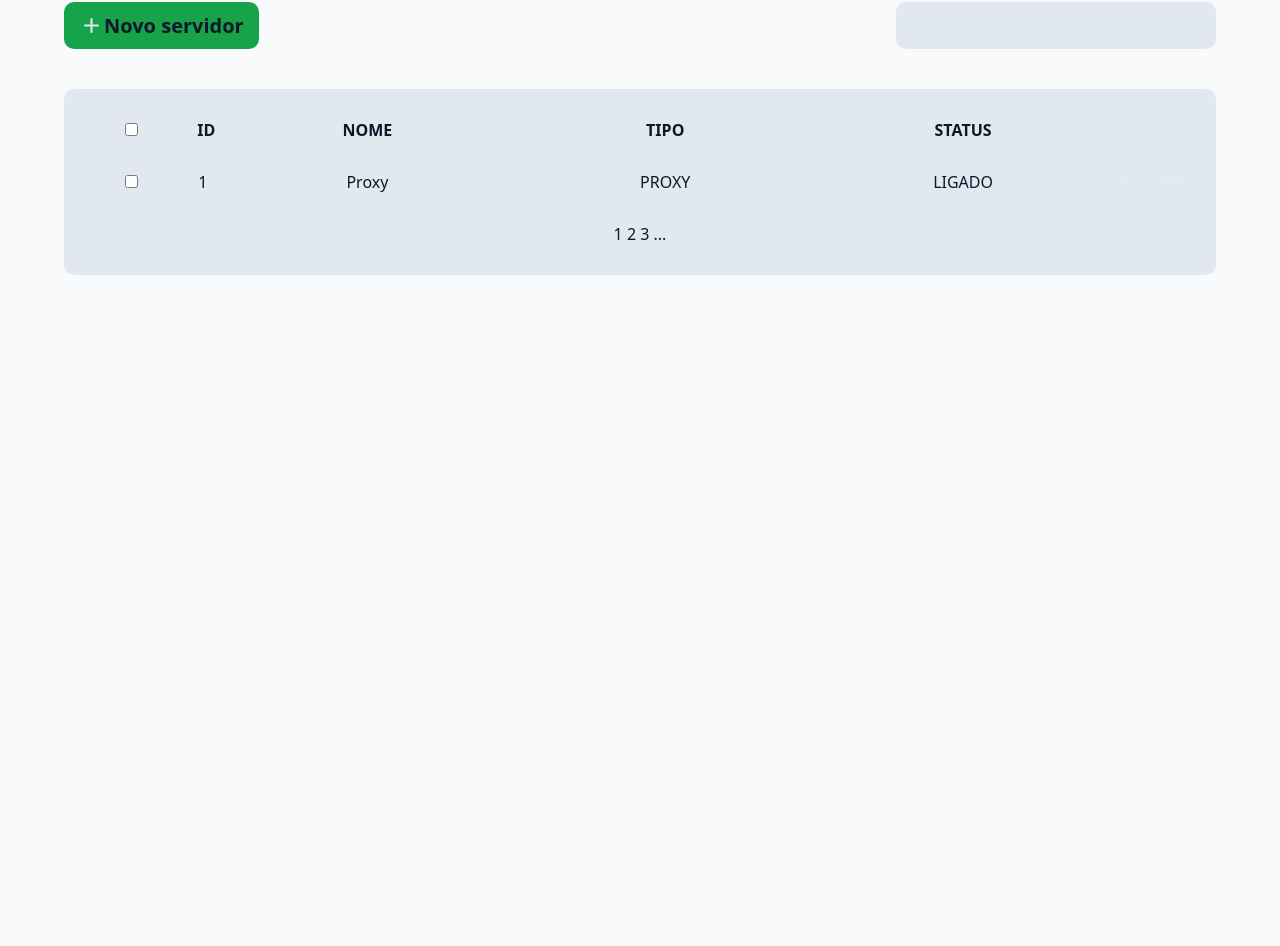
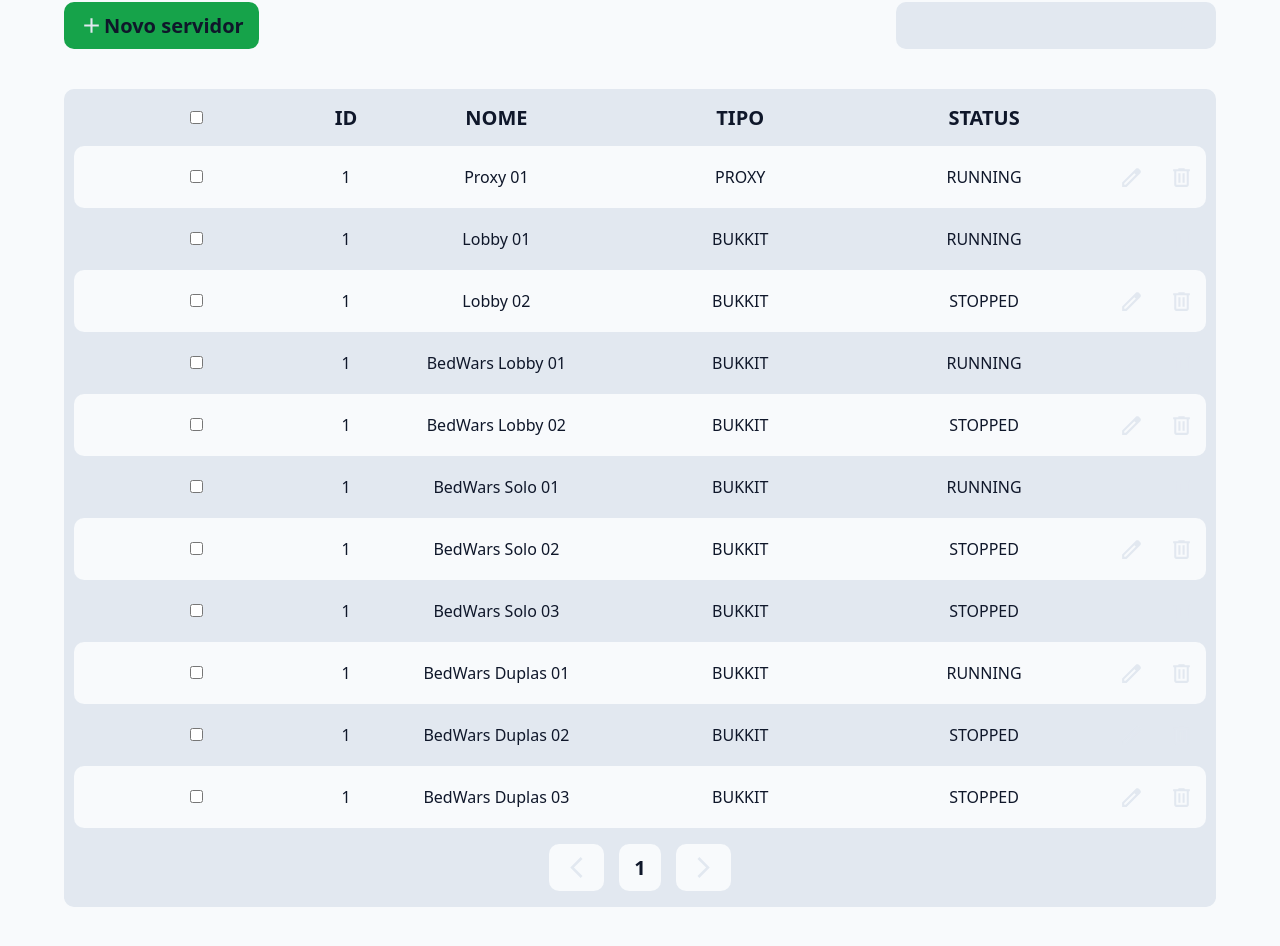
Before and after one commit to oJVzinn/JServerManager, a React (Vite) app: page / in a window 1280 px wide. Shown: the part 118-1064 px from the top of the page. Before the commit the page ends 800 px from the top, so only its background shows below. Built offline with nearby package versions, Linux system fonts and the light colour scheme.

Commit message:
Finalizado a listagem de servidores

```diff
--- a/src/page/home/component/serverList/ServerList.module.css
+++ b/src/page/home/component/serverList/ServerList.module.css
@@ -7,7 +7,7 @@
 .serverTable {
     background-color: var(--color-bg-secondary);
     width: 100%;
-    padding: 15px 10px;
+    padding: 0 10px;
     table-layout: fixed;
     border-collapse: separate;
     border-radius: 10px;
@@ -15,30 +15,65 @@
     overflow: hidden;
 }
 
+.checkboxColumn {
+    width: 10%;
+}
+
+.idColumn {
+    width: 5%;
+}
+
+.buttonColumn {
+    width: 50px;
+}
+
 .tableCell {
     padding: 15px 10px;
     text-align: center;
 }
 
-.checkboxCell {
-    width: 10%;
+.columnTitle {
+    font-size: var(--font-size-subtitle);
+    font-weight: bold;
+    color: var(--color-text);
+    padding: 15px 0;
 }
 
-.idCell {
-    width: 1%;
-    text-align: center;
+.footerPagination {
+    display: flex;
+    padding: 15px;
+    justify-content: center;
+    gap: 15px;
 }
 
-.checkboxColumn {
-    width: 10%;
+.buttonPagination {
+    background-color: var(--color-bg);
+    display: flex;
+    justify-content: center;
+    align-items: center;
+    outline: none;
+    margin: 0;
+    padding: 10px 15px;
+    border: none;
+    border-radius: 10px;
+    font-size: var(--font-size-subtitle);
+    font-weight: bold;
 }
 
-.buttonCell {
-    width: 45px;
+.paginationImg {
+    width: 25px;
     height: 25px;
 }
 
-.buttonIcon {
-    width: 25px;
-    height: 25px;
+.paginationList {
+    list-style: none;
+    display: flex;
+    justify-content: center;
+    align-items: center;
+    padding: 0;
+    margin: 0;
 }
+
+.buttonPagination:hover {
+    cursor: pointer;
+}
--- a/src/page/home/component/serverList/index.tsx
+++ b/src/page/home/component/serverList/index.tsx
@@ -1,11 +1,12 @@
 import styles from "./ServerList.module.css"
+import ServerListInfo from "../serverListInfo";
 
 export default function ServerList() {
     return (
         <div className={styles.ServerList}>
             <table className={styles.serverTable}>
                 <colgroup>
-                    <col className={styles.checkboxColumn}/>
+                    <col className={`{styles.checkboxColumn}`}/>
                     <col className={styles.idColumn}/>
                     <col/>
                     <col/>
@@ -14,32 +15,48 @@ export default function ServerList() {
                     <col className={styles.buttonColumn}/>
                 </colgroup>
                 <thead>
-                <tr className={styles.tableRow}>
-                    <th className={`${styles.tableCell} ${styles.checkboxCell}`} scope="col"><input type={"checkbox"}/></th>
-                    <th className={`${styles.tableCell} ${styles.idCell}`} scope="col">ID</th>
-                    <th className={styles.tableCell} scope="col">NOME</th>
-                    <th className={styles.tableCell} scope="col">TIPO</th>
-                    <th className={styles.tableCell} scope="col">STATUS</th>
-                    <th className={styles.buttonCell} scope="col" aria-label="Editar" />
-                    <th className={styles.buttonCell} scope="col" aria-label="Excluir" />
+                <tr>
+                    <th><input type={"checkbox"}/></th>
+                    <th className={styles.columnTitle}>ID</th>
+                    <th className={`${styles.columnTitle}`}>NOME</th>
+                    <th className={`${styles.columnTitle}`}>TIPO</th>
+                    <th className={`${styles.columnTitle}`}>STATUS</th>
+                    <th aria-label="Editar"/>
+                    <th aria-label="Excluir"/>
                 </tr>
                 </thead>
 
                 <tbody>
-                <tr className={styles.tableRow}>
-                    <td className={`${styles.tableCell} ${styles.checkboxCell}`}><input type={"checkbox"}/></td>
-                    <td className={`${styles.tableCell} ${styles.idCell}`}>1</td>
-                    <td className={styles.tableCell}>Proxy</td>
-                    <td className={styles.tableCell}>PROXY</td>
-                    <td className={styles.tableCell}>LIGADO</td>
-                    <td className={styles.buttonCell}><img className={styles.buttonIcon} alt="Editar servidor" src="/assets/edit.svg"/></td>
-                    <td className={styles.buttonCell}><img className={styles.buttonIcon} alt="Excluir servidor" src="/assets/delete.svg"/></td>
-                </tr>
+                <ServerListInfo position={1} id={1} name={"Proxy 01"} type={"PROXY"} status={"RUNNING"}/>
+                <ServerListInfo position={2} id={1} name={"Lobby 01"} type={"BUKKIT"} status={"RUNNING"}/>
+                <ServerListInfo position={3} id={1} name={"Lobby 02"} type={"BUKKIT"} status={"STOPPED"}/>
+                <ServerListInfo position={4} id={1} name={"BedWars Lobby 01"} type={"BUKKIT"} status={"RUNNING"}/>
+                <ServerListInfo position={5} id={1} name={"BedWars Lobby 02"} type={"BUKKIT"} status={"STOPPED"}/>
+                <ServerListInfo position={6} id={1} name={"BedWars Solo 01"} type={"BUKKIT"} status={"RUNNING"}/>
+                <ServerListInfo position={7} id={1} name={"BedWars Solo 02"} type={"BUKKIT"} status={"STOPPED"}/>
+                <ServerListInfo position={8} id={1} name={"BedWars Solo 03"} type={"BUKKIT"} status={"STOPPED"}/>
+                <ServerListInfo position={9} id={1} name={"BedWars Duplas 01"} type={"BUKKIT"} status={"RUNNING"}/>
+                <ServerListInfo position={10} id={1} name={"BedWars Duplas 02"} type={"BUKKIT"} status={"STOPPED"}/>
+                <ServerListInfo position={11} id={1} name={"BedWars Duplas 03"} type={"BUKKIT"} status={"STOPPED"}/>
                 </tbody>
 
                 <tfoot>
-                <tr className={styles.tableRow}>
-                    <td className={styles.tableCell} colSpan={7}>1 2 3 ...</td>
+                <tr>
+                    <td colSpan={7}>
+                        <div className={styles.footerPagination} >
+                            <button className={styles.buttonPagination}>
+                                <img src="/assets/arrowBack.svg" alt="backImg" className={styles.paginationImg}/>
+                            </button>
+                            <ul className={styles.paginationList}>
+                                <li>
+                                    <button className={styles.buttonPagination}>1</button>
+                                </li>
+                            </ul>
+                            <button className={styles.buttonPagination}>
+                                <img src="/assets/arrowForward.svg" alt="forwardImg" className={styles.paginationImg}/>
+                            </button>
+                        </div>
+                    </td>
                 </tr>
                 </tfoot>
             </table>
--- /dev/null
+++ b/src/page/home/component/serverListInfo/ServerListInfo.module.css
@@ -0,0 +1,55 @@
+.tableCell {
+    padding-block: 20px;
+    text-align: center;
+}
+
+.tableBackgroundPrimary {
+    background-color: transparent;
+}
+
+.tableBackgroundPrimary > td {
+    background-color: var(--color-bg);
+}
+
+.tableBackgroundPrimary > td:first-child {
+    border-radius: 10px 0 0 10px;
+}
+
+.tableBackgroundPrimary > td:last-child {
+    border-radius: 0 10px 10px 0;
+}
+
+.tableBackgroundSecondary {
+    background-color: var(--color-bg-secondary);
+    border-radius: 15px;
+}
+
+.columDesc {
+    font-size: var(--font-size-description);
+    color: var(--color-text);
+}
+
+.buttonCell {
+    width: 45px;
+    height: 25px;
+}
+
+.buttonIcon {
+    width: 25px;
+    height: 25px;
+}
+
+.actionButton {
+    width: 100%;
+    height: 100%;
+    display: flex;
+    justify-content: center;
+    align-items: center;
+    outline: none;
+    border: none;
+    background-color: transparent;
+}
+
+.actionButton:hover {
+    cursor: pointer;
+}
--- /dev/null
+++ b/src/page/home/component/serverListInfo/index.tsx
@@ -0,0 +1,27 @@
+import styles from "./ServerListInfo.module.css"
+
+type props = {
+    position: number
+    id: number
+    name: string
+    type: string
+    status: string
+}
+
+export default function ServerListInfo( {position, id, name, type, status}: props ) {
+    return <tr className={(position % 2 == 0 ? styles.tableBackgroundSecondary : styles.tableBackgroundPrimary) }>
+        <td className={`${styles.tableCell} ${styles.checkboxCell}`}>
+            <input type={"checkbox"}/>
+        </td>
+        <td className={`${styles.tableCell} ${styles.idCell} ${styles.columDesc}`}>{id}</td>
+        <td className={`${styles.tableCell} ${styles.columDesc}`}>{name}</td>
+        <td className={`${styles.tableCell} ${styles.columDesc}`}>{type}</td>
+        <td className={`${styles.tableCell} ${styles.columDesc}`}>{status}</td>
+        <td className={styles.buttonCell}>
+            <button className={styles.actionButton}><img className={styles.buttonIcon} alt="Editar servidor" src="/assets/edit.svg"/></button>
+        </td>
+        <td className={styles.buttonCell}>
+            <button className={styles.actionButton}><img className={styles.buttonIcon} alt="Excluir servidor" src="/assets/delete.svg"/></button>
+        </td>
+    </tr>
+}
```
Also changed, not shown: public/assets/arrowBack.svg (added), public/assets/arrowForward.svg (added).
